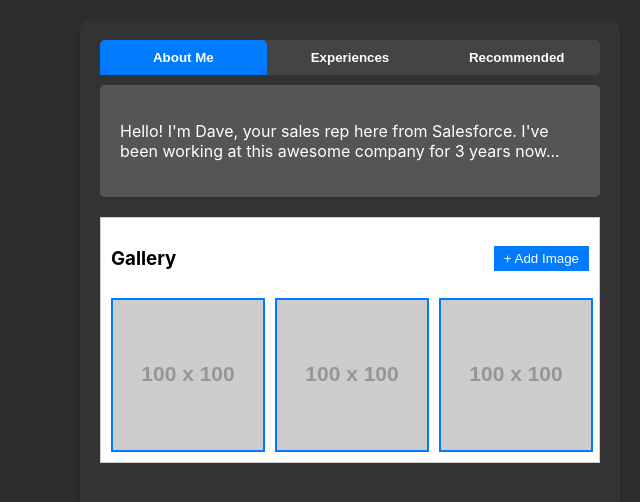
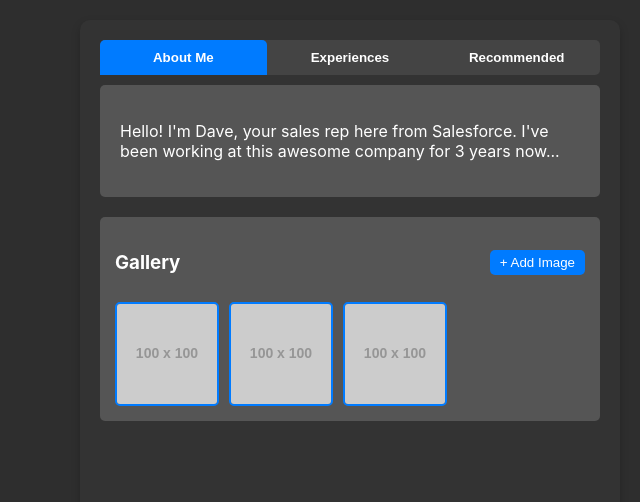
Before and after one commit to Paragk3/my-app, a React (Create React App) app: page / in a window 1280 px wide. Shown: the top 502 px of the page, without its empty margins (640-1280 px from the left). Built offline with nearby package versions, Linux system fonts and the light colour scheme.

Commit message:
Refactor CSS styles and layout in GalleryComponent

```diff
--- a/src/GalleryComponent.css
+++ b/src/GalleryComponent.css
@@ -1,7 +1,7 @@
 .gallery-container {
-    padding: 10px;
-    border: 1px solid #ccc;
-    background-color: white;
+  padding: 15px;
+  background-color: #555;
+  border-radius: 5px;
 }
 
 .gallery-header {
@@ -9,6 +9,7 @@
   justify-content: space-between;
   align-items: center;
   margin-bottom: 10px;
+  color: white;
 }
 
 .add-image-btn {
@@ -17,6 +18,7 @@
   color: white;
   border: none;
   cursor: pointer;
+  border-radius: 5px;
 }
 
 .gallery-images {
@@ -25,8 +27,9 @@
 }
 
 .gallery-img {
-    width: 150px;
-    height: 150px;
+  width: 100px;
+  height: 100px;
   object-fit: cover;
+  border-radius: 5px;
   border: 2px solid #007bff;
 }
```
Lines whose indentation alone changed are shown as unchanged.
